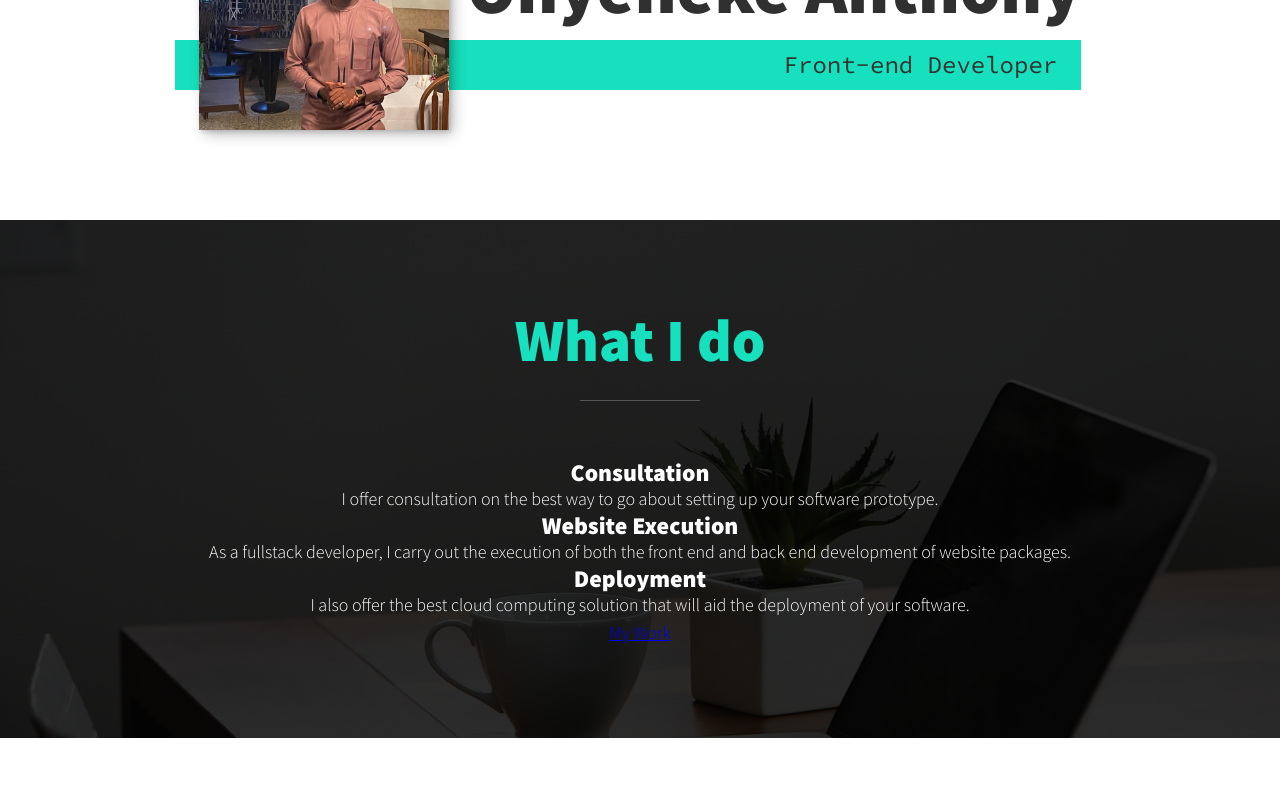
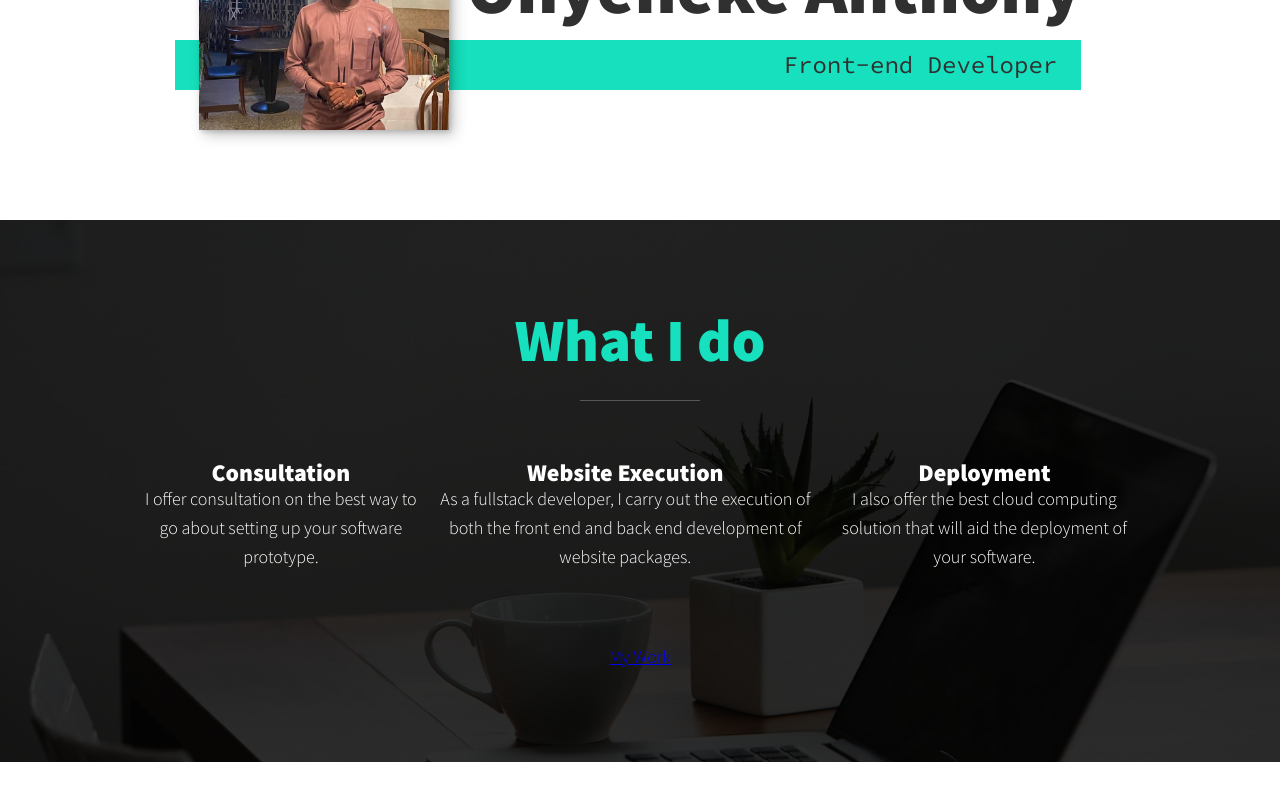
Before and after one commit to Onyeneke-AC/react-portfolio, a React (Vite) app: page /home in a window 1280 px wide. Shown: the part 404-1204 px from the top of the page. Built offline with nearby package versions, Linux system fonts and the light colour scheme.

Commit message:
flexing the services content

```diff
--- a/src/components/MyServices.jsx
+++ b/src/components/MyServices.jsx
@@ -11,13 +11,24 @@ const StyledMyServices = styled.section`
   text-align: center;
 `;
 
+const Services = styled.div`
+  margin-bottom: 4em;
+
+  @media (min-width: 800px) {
+    display: flex;
+    max-width: 1000px;
+    margin-left: auto;
+    margin-right: auto;
+  }
+`;
+
 function MyServices() {
   return (
     <StyledMyServices id="services">
       <Heading as="services">
         <strong>What I do</strong>
       </Heading>
-      <div class="services">
+      <Services>
         <div class="service">
           <h3>Consultation</h3>
           <p>
@@ -41,7 +52,7 @@ function MyServices() {
             deployment of your software.
           </p>
         </div>
-      </div>
+      </Services>
       <Link to="#work" class="btn">
         My Work
       </Link>
```
